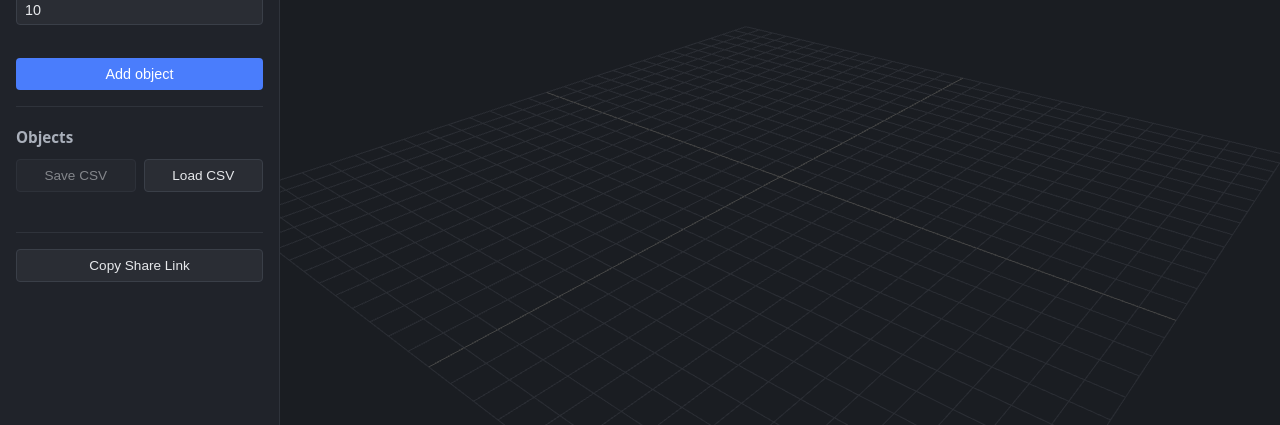
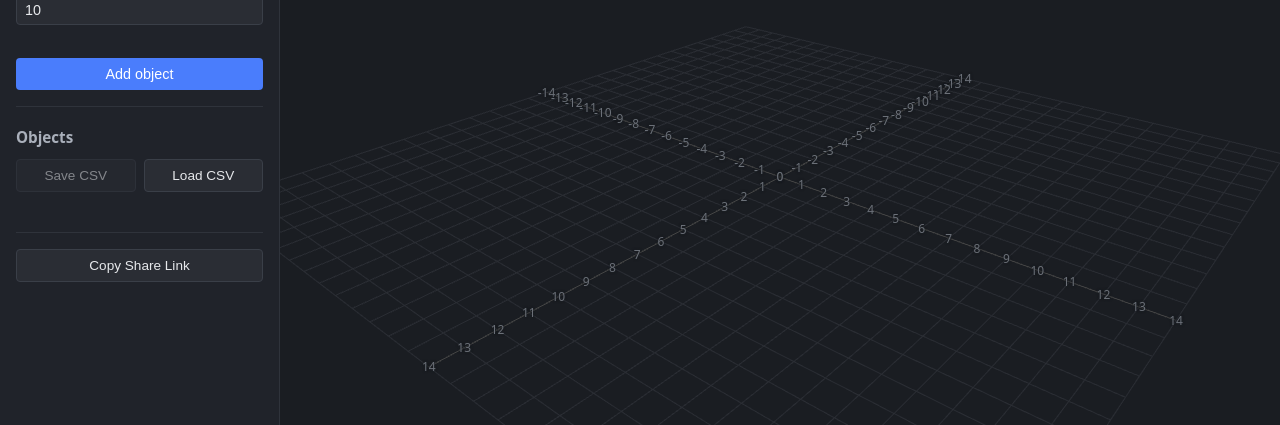
Before and after one commit to ericanastas/size-compare, a website built with Vite: page index.html in a window 1280 px wide. Shown: the part 273-698 px from the top of the page. Built offline with nearby package versions, Linux system fonts and the light colour scheme; animation ran at ten frames a second.

Commit message:
Add grid axis labels

```diff
--- a/src/sceneManager.ts
+++ b/src/sceneManager.ts
@@ -100,6 +100,44 @@ export function createSceneManager(container: HTMLElement): SceneManager {
     return new THREE.GridHelper(size, divisions, 0x444444, 0x2a2d33);
   }
 
+  // One label per grid line along each ground-plane axis, strung along the
+  // axis lines themselves (through the origin) rather than the grid's
+  // outer edges. Divisions are always even and cell size is always a power
+  // of two, so size is always even and every coordinate here is an exact
+  // integer.
+  function createAxisLabels(size: number, divisions: number): CSS2DObject[] {
+    const half = size / 2;
+    const cellSize = size / divisions;
+    const labels: CSS2DObject[] = [];
+
+    for (let i = 0; i <= divisions; i++) {
+      const coord = Math.round(-half + i * cellSize);
+
+      const xEl = document.createElement("div");
+      xEl.className = "axis-label axis-label--x";
+      xEl.textContent = String(coord);
+      const xLabel = new CSS2DObject(xEl);
+      xLabel.position.set(coord, 0, 0);
+      labels.push(xLabel);
+
+      const zEl = document.createElement("div");
+      zEl.className = "axis-label axis-label--z";
+      zEl.textContent = String(coord);
+      const zLabel = new CSS2DObject(zEl);
+      zLabel.position.set(0, 0, coord);
+      labels.push(zLabel);
+    }
+
+    return labels;
+  }
+
+  function disposeAxisLabels(labels: readonly CSS2DObject[]): void {
+    for (const label of labels) {
+      scene.remove(label);
+      label.element.remove();
+    }
+  }
+
   // Picks a power-of-two cell size and however many of them are needed to
   // cover `minCoverage`, choosing whichever power of two leaves the
   // resulting division count closest to TARGET_GRID_DIVISIONS. Divisions are
@@ -124,6 +162,8 @@ export function createSceneManager(container: HTMLElement): SceneManager {
   let { size: gridSize, divisions: gridDivisions } = pickGrid(2 * (MIN_HALF_REACH + GRID_PADDING));
   let grid = createGrid(gridSize, gridDivisions);
   scene.add(grid);
+  let axisLabels = createAxisLabels(gridSize, gridDivisions);
+  for (const label of axisLabels) scene.add(label);
 
   // The grid's own origin always stays at the world origin — only its
   // extent grows or shrinks to comfortably cover how far objects reach from
@@ -151,6 +191,10 @@ export function createSceneManager(container: HTMLElement): SceneManager {
     (grid.material as THREE.Material).dispose();
     grid = createGrid(gridSize, gridDivisions);
     scene.add(grid);
+
+    disposeAxisLabels(axisLabels);
+    axisLabels = createAxisLabels(gridSize, gridDivisions);
+    for (const label of axisLabels) scene.add(label);
   }
 
   const orbitControls = new OrbitControls(camera, renderer.domElement);
--- a/src/style.css
+++ b/src/style.css
@@ -336,3 +336,19 @@ h1 {
   white-space: nowrap;
   transform: translate(-50%, -50%);
 }
+
+.axis-label {
+  color: #6b7078;
+  font-size: 12px;
+  font-family: system-ui, sans-serif;
+  white-space: nowrap;
+  text-shadow: 0 0 3px #1a1d22, 0 0 3px #1a1d22;
+}
+
+.axis-label--x {
+  transform: translate(-50%, 60%);
+}
+
+.axis-label--z {
+  transform: translate(-40%, -50%);
+}
```
